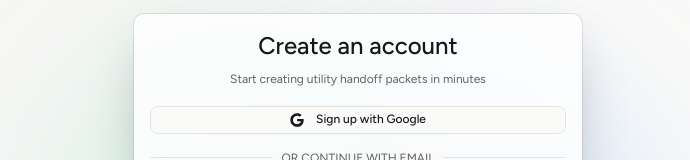
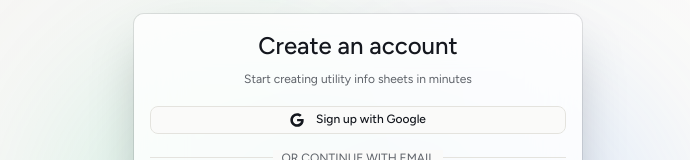
Before and after one commit to haydnphilipdesign/utilitysheet-saas, a Next.js app: page /auth/signup in a window 1280 px wide. Shown: the part 170-330 px from the top of the page, without its empty margins (282-972 px from the left). Built offline with nearby package versions, Linux system fonts and the light colour scheme; no server answers; what @stackframe/stack would draw is missing.

Commit message:
Rename 'Utility Handoff Packet' to 'Utility Info Sheet'

```diff
--- a/app/auth/signup/page.tsx
+++ b/app/auth/signup/page.tsx
@@ -154,7 +154,7 @@ export default function SignupPage() {
                     <CardHeader className="space-y-1">
                         <CardTitle className="text-2xl text-center text-foreground">Create an account</CardTitle>
                         <CardDescription className="text-center text-muted-foreground">
-                            Start creating utility handoff packets in minutes
+                            Start creating utility info sheets in minutes
                         </CardDescription>
                     </CardHeader>
                     <form onSubmit={handleSignup}>
--- a/app/dashboard/branding/page.tsx
+++ b/app/dashboard/branding/page.tsx
@@ -123,7 +123,7 @@ export default function BrandingPage() {
             <div className="flex flex-col sm:flex-row sm:items-center sm:justify-between gap-4">
                 <div>
                     <h1 className="text-3xl font-bold text-foreground">Branding Profiles</h1>
-                    <p className="text-muted-foreground mt-1">Customize how your utility packets look</p>
+                    <p className="text-muted-foreground mt-1">Customize how your utility info sheets look</p>
                 </div>
                 {isPro ? (
                     <Link href="/dashboard/branding/new">
@@ -149,7 +149,7 @@ export default function BrandingPage() {
                             </div>
                             <h3 className="text-xl font-bold text-foreground mb-2">Unlock Custom Branding</h3>
                             <p className="text-muted-foreground max-w-md mb-6">
-                                Upgrade to the Pro plan to create custom branding profiles for your utility packets.
+                                Upgrade to the Pro plan to create custom branding profiles for your utility info sheets.
                                 Verify instant credibility with your clients.
                             </p>
                             <Link href="/dashboard/settings">
--- a/app/dashboard/requests/new/page.tsx
+++ b/app/dashboard/requests/new/page.tsx
@@ -133,7 +133,7 @@ As part of the home sale process, we need to collect utility provider informatio
 Please complete this quick form (takes under 2 minutes):
 ${getShareLink()}
 
-This information will be compiled into a Utility Handoff Packet for the buyers.
+This information will be compiled into a Utility Info Sheet for the buyers.
 
 Thank you!`,
         };
--- a/app/packet/[token]/page.tsx
+++ b/app/packet/[token]/page.tsx
@@ -152,7 +152,7 @@ export default function PacketPage({ params }: { params: Promise<{ token: string
                     {/* Title Section */}
                     <div className="text-center py-6">
                         <h1 className="text-2xl sm:text-3xl font-bold text-foreground mb-4">
-                            Utility Handoff Packet
+                            Utility Info Sheet
                         </h1>
                         <div className="inline-flex items-center gap-2 bg-muted px-4 py-2 rounded-lg">
                             <MapPin className="h-4 w-4 text-emerald-400" />
--- a/components/branding/BrandProfileForm.tsx
+++ b/components/branding/BrandProfileForm.tsx
@@ -62,7 +62,7 @@ export default function BrandProfileForm({ initialData, onSubmit, isEditing = fa
                     Back
                 </Button>
                 <h1 className="text-3xl font-bold text-foreground">{isEditing ? 'Edit Branding Profile' : 'New Branding Profile'}</h1>
-                <p className="text-muted-foreground mt-1">{isEditing ? 'Update your custom look' : 'Create a custom look for your utility packets'}</p>
+                <p className="text-muted-foreground mt-1">{isEditing ? 'Update your custom look' : 'Create a custom look for your utility info sheets'}</p>
             </div>
 
             <div className="grid gap-6">
--- a/components/landing/HowItWorks.tsx
+++ b/components/landing/HowItWorks.tsx
@@ -118,7 +118,7 @@ export function HowItWorks() {
                             <div className="relative rounded-2xl overflow-hidden shadow-2xl border border-border/50 bg-card group">
                                 <img
                                     src="/landing/utility-packet.png"
-                                    alt="Generated Utility Handoff Packet PDF"
+                                    alt="Generated Utility Info Sheet PDF"
                                     className="w-full h-auto object-cover group-hover:scale-[1.02] transition-transform duration-700"
                                 />
                                 <div className="absolute inset-0 ring-1 ring-inset ring-black/10 rounded-2xl" />
--- a/lib/pdf-generator.tsx
+++ b/lib/pdf-generator.tsx
@@ -96,7 +96,7 @@ export async function generatePacketPdf(token: string): Promise<void> {
             <!-- Title Section -->
             <div style="text-align: center; padding: 24px 0 48px 0;">
                 <h1 style="font-size: 32px; font-weight: 800; color: #09090b; margin: 0 0 16px 0; letter-spacing: -0.02em;">
-                    Utility Handoff Packet
+                    Utility Info Sheet
                 </h1>
                 <div style="background: #f4f4f5; padding: 12px 24px; border-radius: 12px; border: 1px solid #e4e4e7; display: inline-block; margin: 0 auto;">
                     <span style="color: #059669; margin-right: 8px; font-size: 18px; vertical-align: middle;">📍</span>
```
Also changed, not shown: 1 other file (tests, documents, lock files or other folders).
